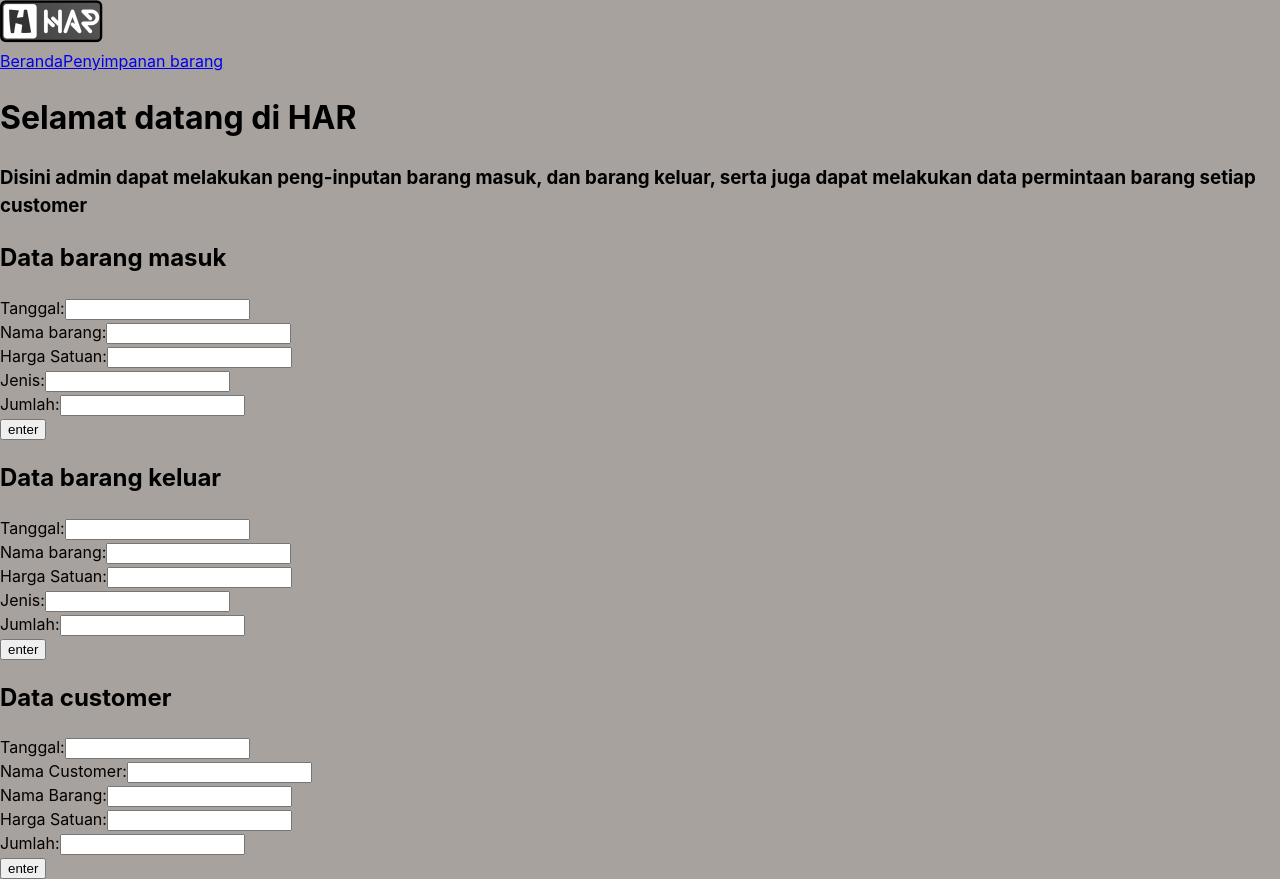
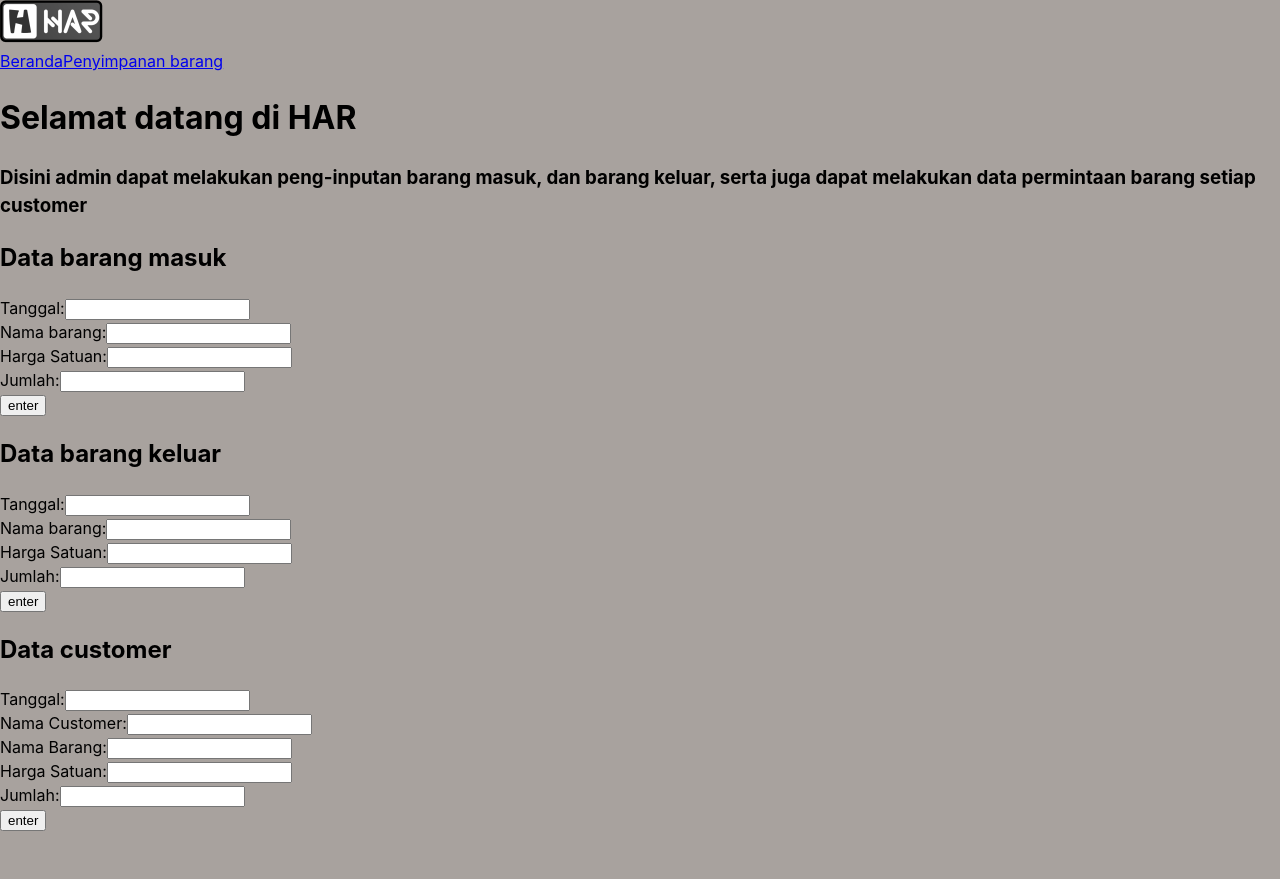
Before and after one commit to irsyadalaudin/items-storage, a React (Vite) app in the folder admin/: page / in a window 1280 px wide. After the commit the page ends 831 px from the top, so only its background shows below. Built offline with nearby package versions, Linux system fonts and the light colour scheme.

Commit message:
removed jenis

```diff
--- a/admin/src/components/Storage.jsx
+++ b/admin/src/components/Storage.jsx
@@ -13,10 +13,6 @@ const Storage = () => {
                 </div>
                 <div>
                     <label htmlFor='Harga Satuan'>Harga Satuan:</label>
-                    <input type='text' />
-                </div>
-                <div>
-                    <label htmlFor='Jenis'>Jenis:</label>
                     <input type='text' />
                 </div>
                 <div>
@@ -39,10 +35,6 @@ const Storage = () => {
                 </div>
                 <div>
                     <label htmlFor='Harga Satuan'>Harga Satuan:</label>
-                    <input type='text' />
-                </div>
-                <div>
-                    <label htmlFor='Jenis'>Jenis:</label>
                     <input type='text' />
                 </div>
                 <div>
```
